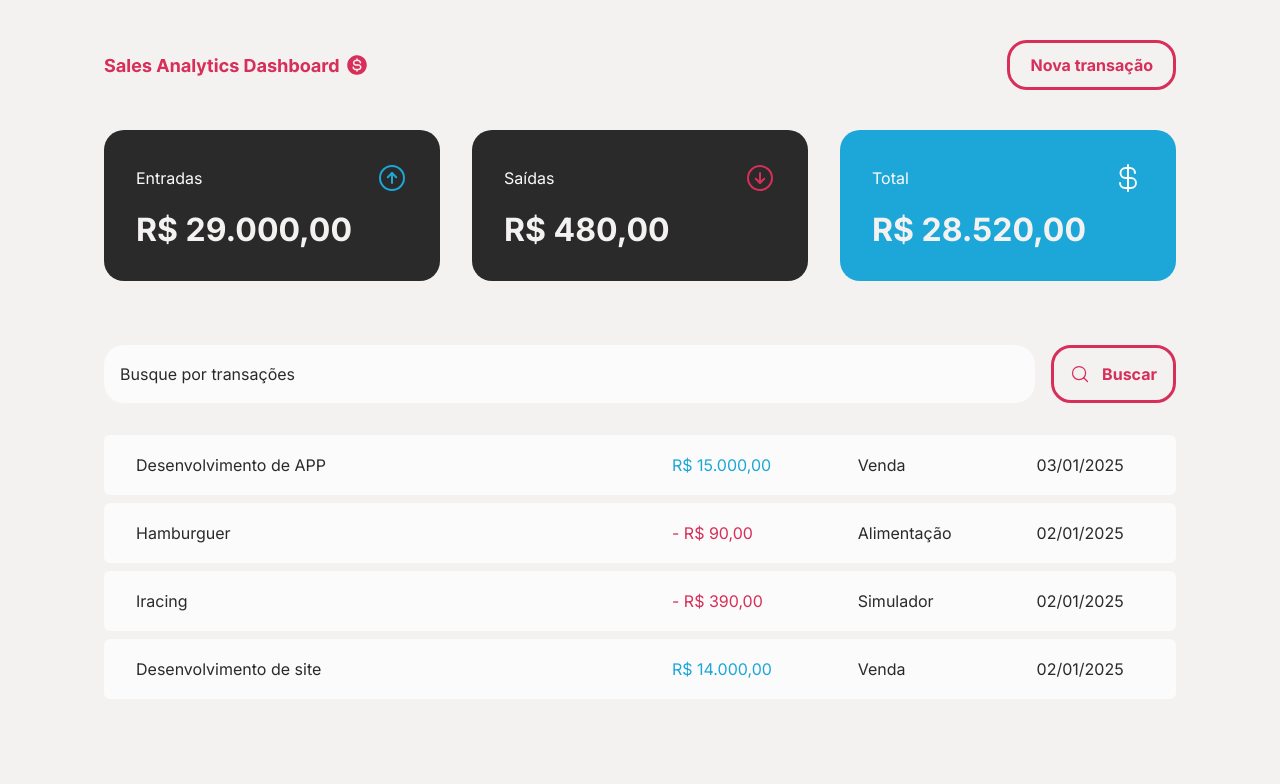
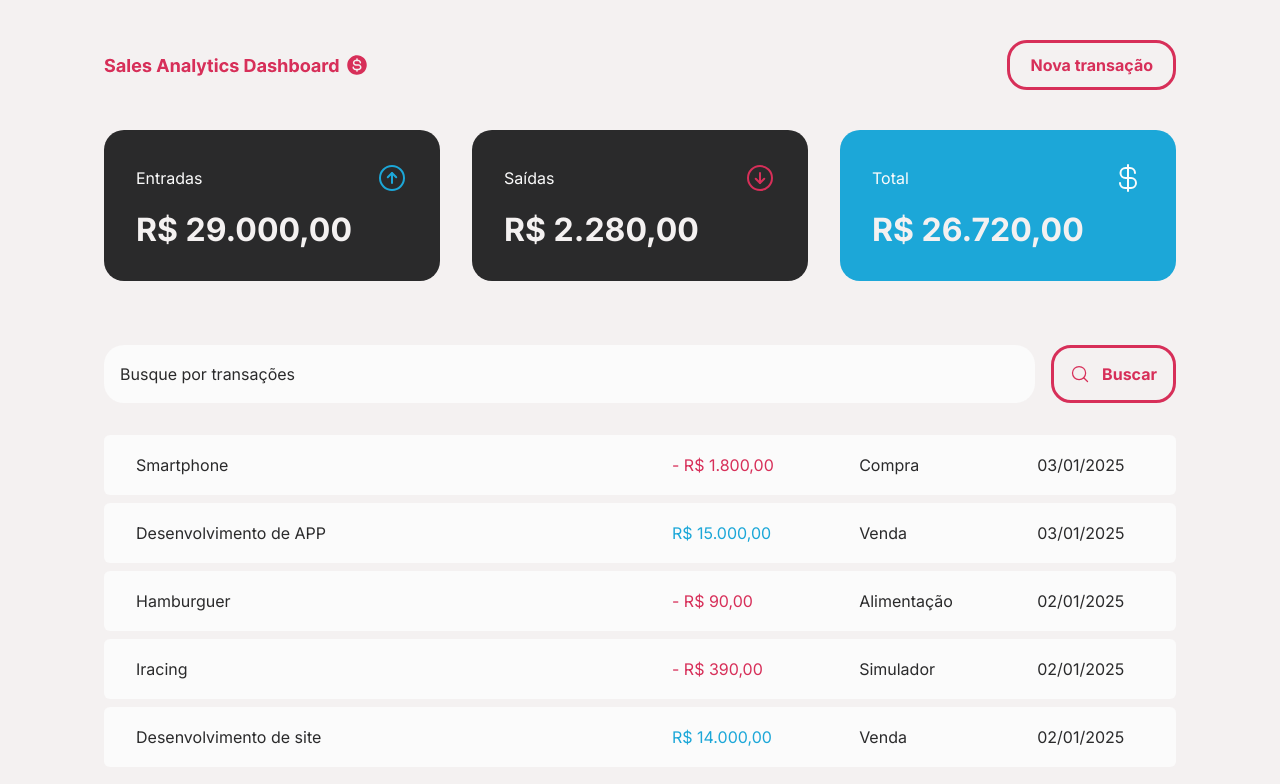
Before and after one commit to GuiCPessoa/Sales_Dashboard, a React (Vite) app: page / in a window 1280 px wide. Shown: the top 784 px of the page. Built offline with nearby package versions, Linux system fonts and the light colour scheme; data requests are answered from the project's data file.

Commit message:
Register new transaction P2

```diff
--- a/server.json
+++ b/server.json
@@ -31,6 +31,14 @@
       "type": "income",
       "createdAt": "2025-01-03T18:28:53.507Z",
       "id": 4
+    },
+    {
+      "description": "Smartphone",
+      "price": 1800,
+      "category": "Compra",
+      "type": "outcome",
+      "createdAt": "2025-01-03T18:44:48.095Z",
+      "id": 5
     }
   ]
 }
--- a/src/components/NewTransactionModal/index.tsx
+++ b/src/components/NewTransactionModal/index.tsx
@@ -4,7 +4,8 @@
 import { ArrowCircleDown, ArrowCircleUp, X } from "phosphor-react";
 import { zodResolver } from "@hookform/resolvers/zod";
 import { Controller, useForm } from "react-hook-form";
-import { api } from "../../lib/axios";
+import { useContext } from "react";
+import { TransactionsContext } from "../../contexts/TransactionsContext";
 
 const newTransactionFormSchema = z.object({
     description: z.string(),
@@ -16,6 +17,8 @@
 type NewTransactionFormInputs = z.infer<typeof newTransactionFormSchema>;
 
 export function NewTransactionModal() {
+    const { createTransaction } = useContext(TransactionsContext)
+
     const {
         control,
         register,
@@ -32,12 +35,11 @@
     async function handleCreateNewTransaction(data: NewTransactionFormInputs) {
         const { description, price, category, type } = data;
 
-        await api.post('transactions', {
+        await createTransaction({
             description,
             price,
             category,
             type,
-            createdAt: new Date(),
         })
 
         reset();
--- a/src/contexts/TransactionsContext.tsx
+++ b/src/contexts/TransactionsContext.tsx
@@ -11,14 +11,24 @@
 }
 
 
+interface CreateTransactionInput {
+  description: string;
+  price: number;
+  category: string;
+  type: 'income' | 'outcome';
+}
+
+
 interface TransactionContextType {
     transactions: Transaction[];
     fetchTransactions: (query?: string) => Promise<void>;
+    createTransaction: (data: CreateTransactionInput) => Promise<void>
 }
 
 interface TransactionsProviderProps {
     children: ReactNode;
 }
+
 
 export const TransactionsContext = createContext({} as TransactionContextType);
 
@@ -36,14 +46,30 @@
 
         setTransactions(response.data)
       }
-        useEffect(() => {
-          fetchTransactions()
-        }, [])
+
+      async function createTransaction(data: CreateTransactionInput) {
+        const { description, price, category, type } = data;
+
+        const response = await api.post('transactions', {
+          description,
+          price,
+          category,
+          type,
+          createdAt: new Date(),
+      })
+
+      setTransactions(state => [response.data, ...state]);
+
+      }
+
+      useEffect(() => {
+        fetchTransactions()
+      }, [])
 
 
 
     return(
-        <TransactionsContext.Provider value={{ transactions, fetchTransactions }}>
+        <TransactionsContext.Provider value={{ transactions, fetchTransactions, createTransaction }}>
             {children}
         </TransactionsContext.Provider>
     )
```
